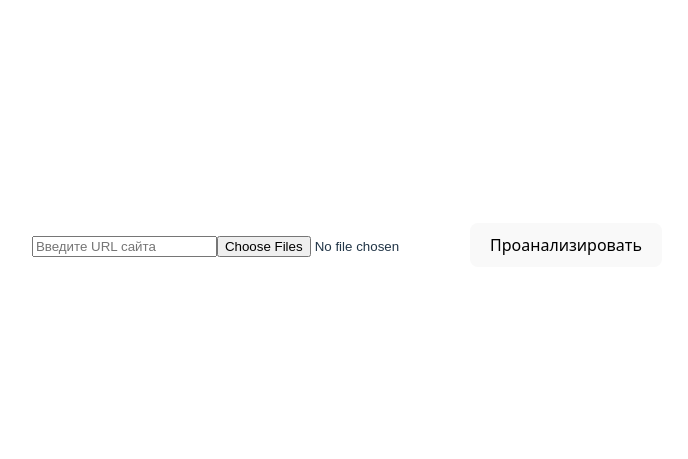
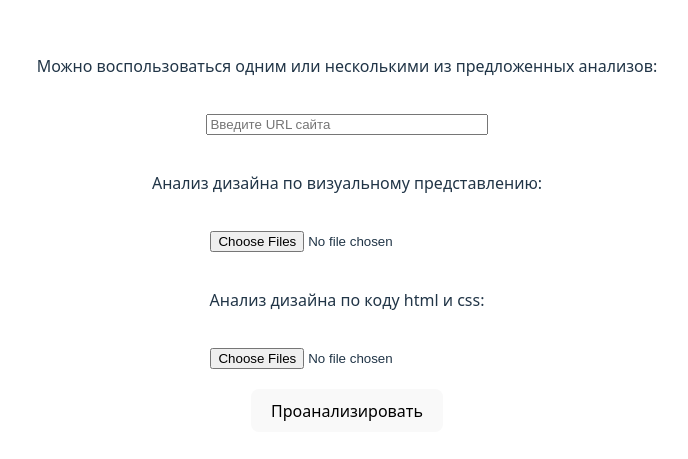
Before and after one commit to De-ad/diploma, a React (Vite) app in the folder frontend/: page / in a window 1280 px wide. Shown: the part 155-614 px from the top of the page, without its empty margins (293-981 px from the left). Built offline with nearby package versions, Linux system fonts and the light colour scheme.

Commit message:
Add text constants

```diff
--- a/frontend/package.json
+++ b/frontend/package.json
@@ -26,6 +26,7 @@
     "eslint-plugin-react-refresh": "^0.4.19",
     "globals": "^15.15.0",
     "prettier": "3.5.3",
+    "sass": "^1.86.0",
     "typescript": "~5.7.2",
     "typescript-eslint": "^8.24.1",
     "vite": "^6.2.0"
--- a/frontend/src/api/auditApi.ts
+++ b/frontend/src/api/auditApi.ts
@@ -8,6 +8,4 @@ import axios from "axios";
 //     },
 //   });
 
-const sendData = (websiteName: string, websiteImages? : []) => {
-
-}
+const sendData = (websiteName: string, websiteImages?: []) => {};
--- a/frontend/src/components/Home/Home.tsx
+++ b/frontend/src/components/Home/Home.tsx
@@ -4,6 +4,8 @@ import {
   validateURL,
 } from "../../utils/checkWebsiteURL";
 import { useNavigate } from "react-router";
+import { HOME_PAGE_MESSAGE } from "../../constants/text";
+import styles from "./styles.module.css";
 
 export const Home = () => {
   let navigate = useNavigate();
@@ -22,15 +24,34 @@ export const Home = () => {
   };
 
   return (
-    <div>
+    <div className={styles.block}>
+      <p>{HOME_PAGE_MESSAGE}</p>
+      <div className={styles.analysis_options}>
         <input
           placeholder="Введите URL сайта"
           onChange={(e) => setWebsiteURL(e.target.value)}
           value={websiteURL}
         ></input>
-      <input type="file" id="websiteImages" name="websiteImages" accept="image/png, image/jpeg" multiple/>
+        <p>Анализ дизайна по визуальному представлению:</p>
+        <input
+          type="file"
+          id="websiteImages"
+          name="websiteImages"
+          accept="image/png, image/jpeg"
+          multiple
+        />
+
+        <p>Анализ дизайна по коду html и css:</p>
+        <input
+          type="file"
+          id="websiteImages"
+          name="websiteImages"
+          accept=".html, .css"
+          multiple
+        />
         <button onClick={handleAudit}>Проанализировать</button>
         <div>{errorMessage}</div>
       </div>
+    </div>
   );
 };
--- /dev/null
+++ b/frontend/src/components/Home/styles.module.css
@@ -0,0 +1,17 @@
+.block {
+  display: flex;
+  flex-direction: column;
+  align-items: center;
+  gap: 20px;
+
+  .analysis_options {
+    display: flex;
+    align-items: center;
+    flex-direction: column;
+    gap: 20px;
+  }
+
+  input {
+    width: 70%;
+  }
+}
--- /dev/null
+++ b/frontend/src/constants/text.ts
@@ -0,0 +1,2 @@
+export const HOME_PAGE_MESSAGE =
+  "Можно воспользоваться одним или несколькими из предложенных анализов:";
--- a/frontend/src/index.css
+++ b/frontend/src/index.css
@@ -80,6 +80,7 @@ h1 {
 
 button {
   border-radius: 8px;
+  width: fit-content;
   border: 1px solid transparent;
   padding: 0.6em 1.2em;
   font-size: 1em;
```
Also changed, not shown: 1 other file (tests, documents, lock files or other folders). Lines whose indentation alone changed are shown as unchanged.
